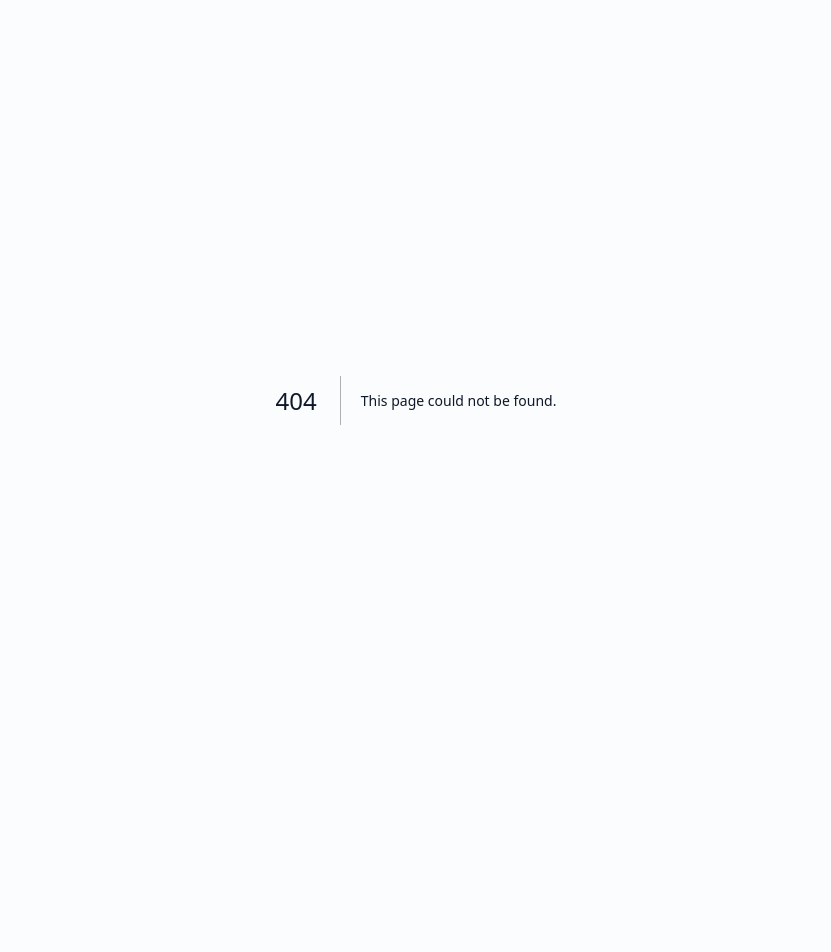
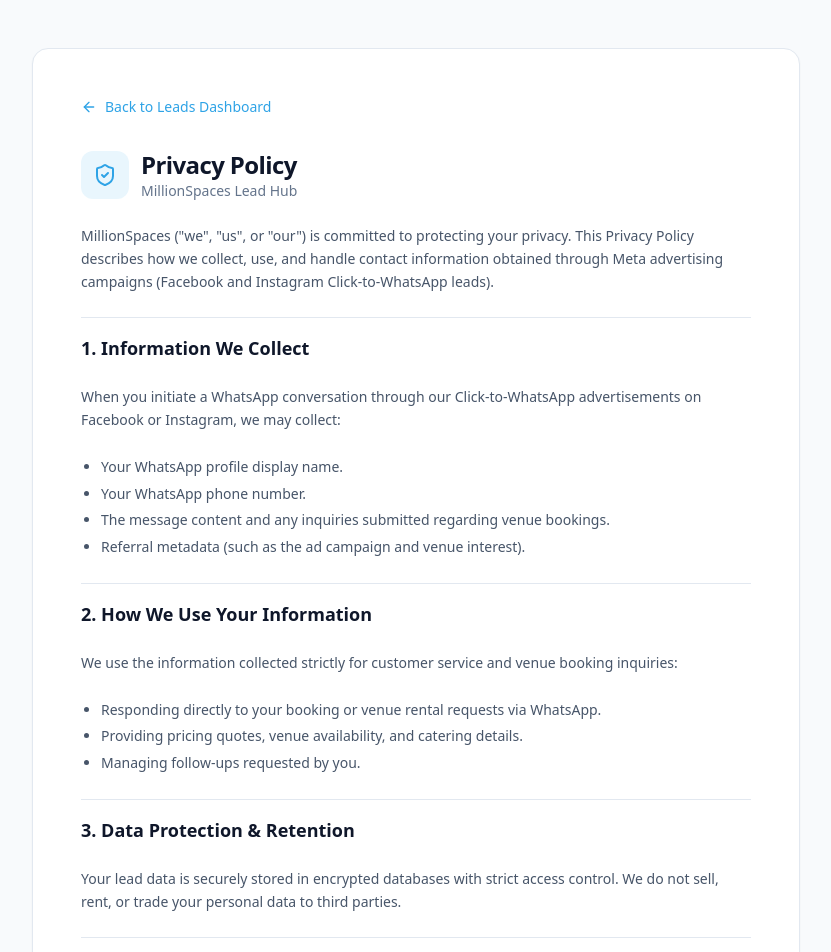
Before and after one commit to vishmiperera/lead-tracker, a Next.js app: page /privacy in a window 1280 px wide. Before the commit this address had no page. Shown: the top 952 px of the page, without its empty margins (224-1055 px from the left). Before the commit the page ends 800 px from the top, so only its background shows below. Built offline with nearby package versions, Linux system fonts and the light colour scheme.

Commit message:
Add privacy policy page for Meta App live review verification

```diff
--- /dev/null
+++ b/src/app/privacy/page.tsx
@@ -0,0 +1,77 @@
+import React from "react";
+import Link from "next/link";
+import { ShieldCheck, ArrowLeft } from "lucide-react";
+
+export default function PrivacyPolicyPage() {
+  return (
+    <div className="min-h-screen bg-slate-50 dark:bg-slate-950 text-slate-900 dark:text-slate-100 py-12 px-4 sm:px-6 lg:px-8">
+      <div className="max-w-3xl mx-auto bg-white dark:bg-slate-900 rounded-2xl shadow-sm border border-slate-200 dark:border-slate-800 p-8 sm:p-12">
+        <Link
+          href="/"
+          className="inline-flex items-center gap-2 text-sm text-[#2EA3E6] hover:underline mb-8 font-medium"
+        >
+          <ArrowLeft className="w-4 h-4" /> Back to Leads Dashboard
+        </Link>
+
+        <div className="flex items-center gap-3 mb-6">
+          <div className="w-12 h-12 rounded-xl bg-[#2EA3E6]/10 flex items-center justify-center text-[#2EA3E6]">
+            <ShieldCheck className="w-6 h-6" />
+          </div>
+          <div>
+            <h1 className="text-2xl font-bold tracking-tight">Privacy Policy</h1>
+            <p className="text-sm text-slate-500 dark:text-slate-400">MillionSpaces Lead Hub</p>
+          </div>
+        </div>
+
+        <div className="space-y-6 text-sm text-slate-600 dark:text-slate-300 leading-relaxed">
+          <p>
+            MillionSpaces (&quot;we&quot;, &quot;us&quot;, or &quot;our&quot;) is committed to protecting your privacy. This Privacy Policy describes how we collect, use, and handle contact information obtained through Meta advertising campaigns (Facebook and Instagram Click-to-WhatsApp leads).
+          </p>
+
+          <h2 className="text-lg font-semibold text-slate-900 dark:text-slate-100 pt-4 border-t border-slate-200 dark:border-slate-800">
+            1. Information We Collect
+          </h2>
+          <p>
+            When you initiate a WhatsApp conversation through our Click-to-WhatsApp advertisements on Facebook or Instagram, we may collect:
+          </p>
+          <ul className="list-disc pl-5 space-y-1">
+            <li>Your WhatsApp profile display name.</li>
+            <li>Your WhatsApp phone number.</li>
+            <li>The message content and any inquiries submitted regarding venue bookings.</li>
+            <li>Referral metadata (such as the ad campaign and venue interest).</li>
+          </ul>
+
+          <h2 className="text-lg font-semibold text-slate-900 dark:text-slate-100 pt-4 border-t border-slate-200 dark:border-slate-800">
+            2. How We Use Your Information
+          </h2>
+          <p>
+            We use the information collected strictly for customer service and venue booking inquiries:
+          </p>
+          <ul className="list-disc pl-5 space-y-1">
+            <li>Responding directly to your booking or venue rental requests via WhatsApp.</li>
+            <li>Providing pricing quotes, venue availability, and catering details.</li>
+            <li>Managing follow-ups requested by you.</li>
+          </ul>
+
+          <h2 className="text-lg font-semibold text-slate-900 dark:text-slate-100 pt-4 border-t border-slate-200 dark:border-slate-800">
+            3. Data Protection & Retention
+          </h2>
+          <p>
+            Your lead data is securely stored in encrypted databases with strict access control. We do not sell, rent, or trade your personal data to third parties.
+          </p>
+
+          <h2 className="text-lg font-semibold text-slate-900 dark:text-slate-100 pt-4 border-t border-slate-200 dark:border-slate-800">
+            4. Contact Us
+          </h2>
+          <p>
+            If you have questions regarding this Privacy Policy or your data, please contact our team at:
+            <br />
+            <strong>Email:</strong> support@millionspaces.com
+            <br />
+            <strong>Website:</strong> https://millionspaces.com
+          </p>
+        </div>
+      </div>
+    </div>
+  );
+}
```
